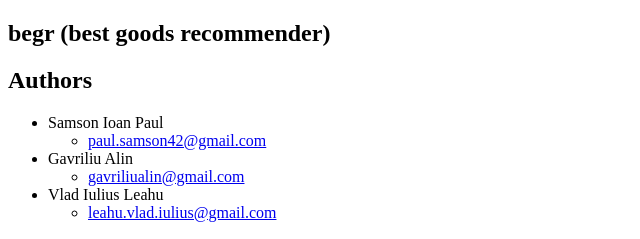
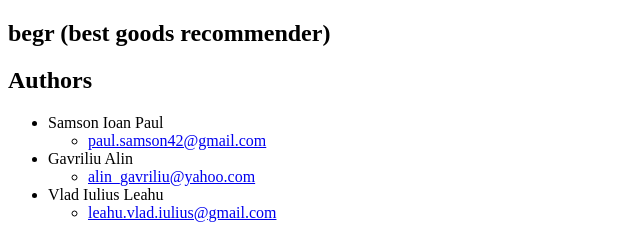
Before and after one commit to agavriliu17/hci-project, a plain HTML site: page scholarlyDoc.html in a window 1280 px wide. Shown: the top 239 px of the page, 0-640 px from the left. Drawn offline with Linux system fonts and the light colour scheme.

Commit message:
Updated contact info

```diff
--- a/scholarlyDoc.html
+++ b/scholarlyDoc.html
@@ -38,8 +38,8 @@
                         </span>
                         <ul>
                             <li property="schema:roleContactPoint" typeof="schema:ContactPoint">
-                                <a href="mailTo:gavriliualin@gmail.com"
-                                    property="schema:email">gavriliualin@gmail.com</a>
+                                <a href="mailTo:alin_gavriliu@yahoo.com"
+                                    property="schema:email">alin_gavriliu@yahoo.com</a>
                             </li>
                         </ul>
                     </li>
```
